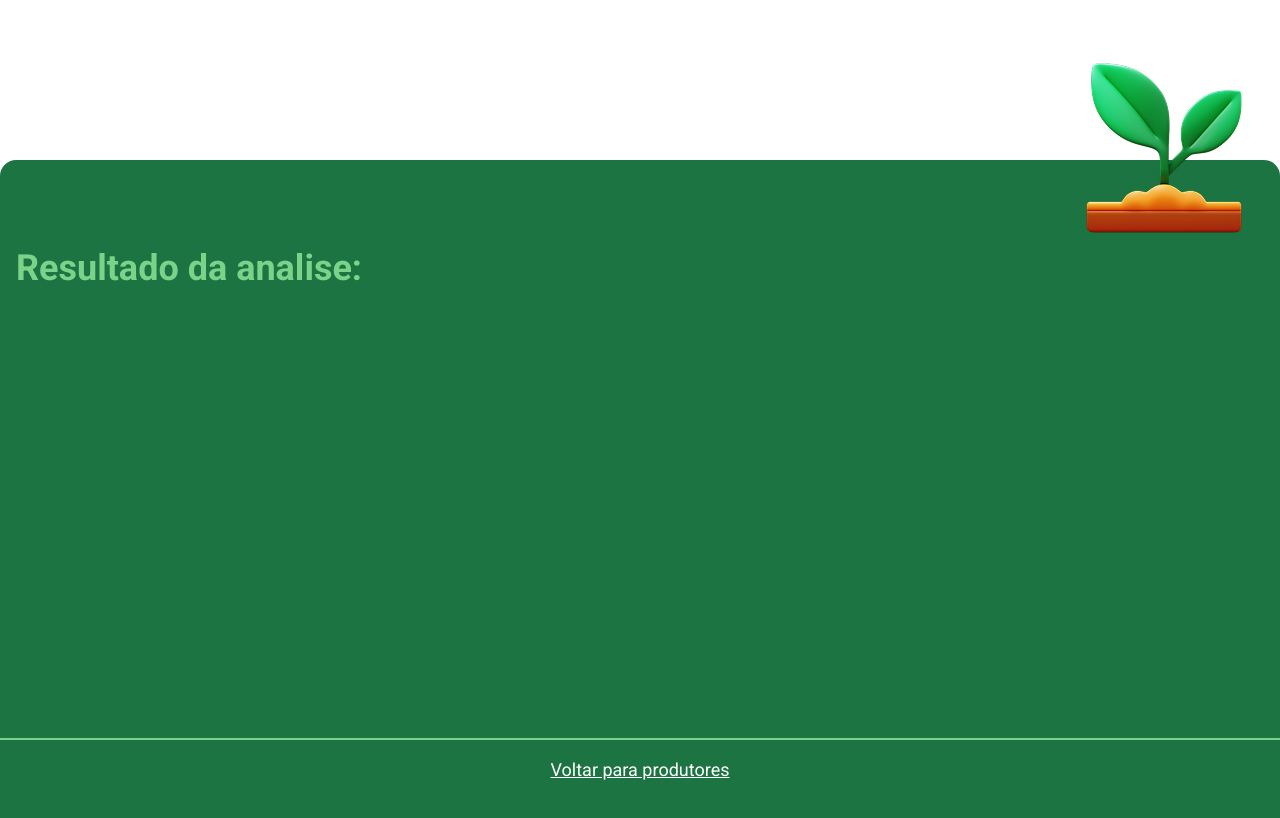
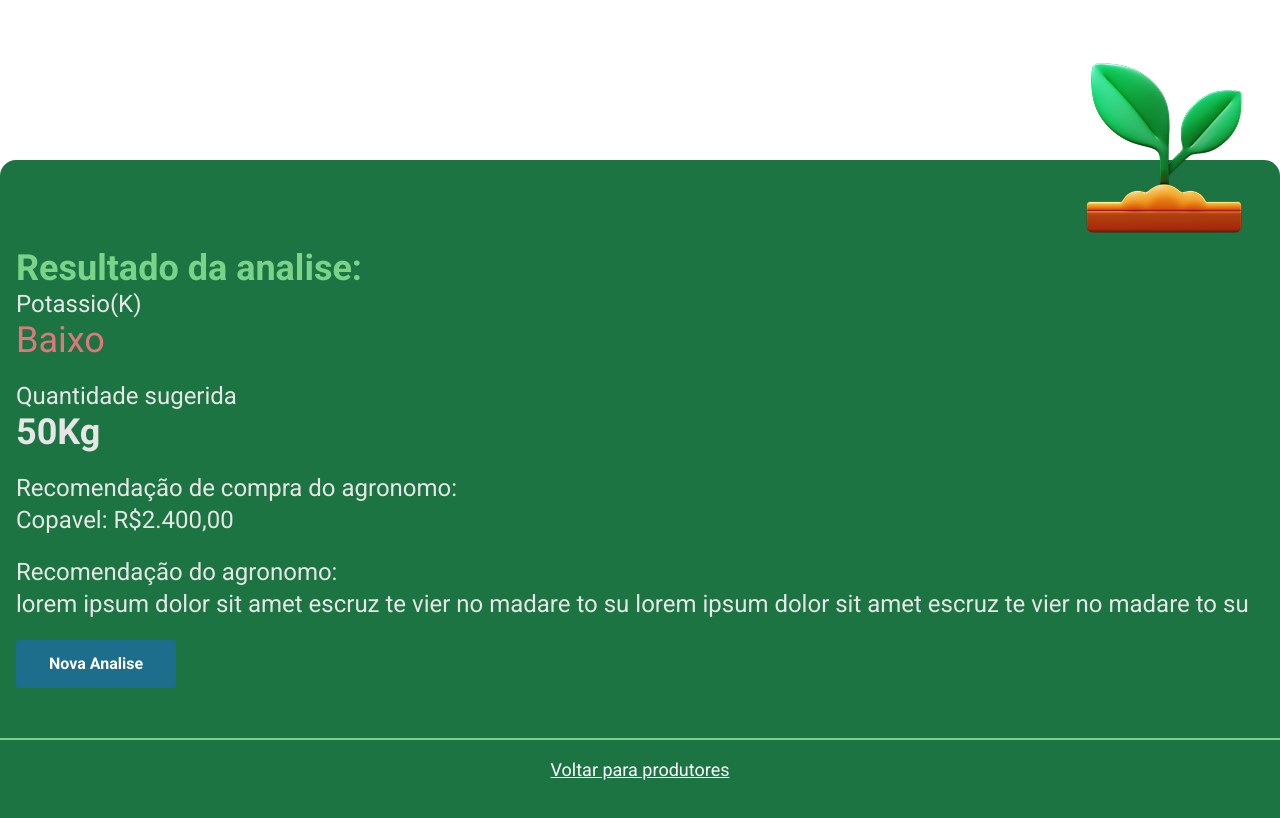
Before and after one commit to Fellyipe/hackaton_show_rural_digital_2025, a React (Vite) app in the folder frontend/: page /telaAgronomo in a window 1280 px wide. Shown: the top 818 px of the page. Built offline with nearby package versions, Linux system fonts and the light colour scheme.

Commit message:
telaAgronomo

```diff
--- a/frontend/src/Pages/TelaAgronomo/TelaAgronomo.jsx
+++ b/frontend/src/Pages/TelaAgronomo/TelaAgronomo.jsx
@@ -1,4 +1,3 @@
-import { List } from "@phosphor-icons/react";
 import Sprout from "../../assets/sprout.png";
 import Footer from "../../components/footer/Footer";
 
@@ -9,10 +8,42 @@ function TelaAgronomo() {
         <div className="flex w-full justify-end items-end">
           <img className="-mt-32" src={Sprout} alt="sprout" />
         </div>
-        <div>
+        <div className="space-y-5 flex-col items-center justify-center w-full">
           <span className="text-4xl text-emerald font-bold">
             Resultado da analise:
           </span>
+
+          <div>
+            <p className="text-2xl text-white-green">Potassio(K)</p>
+            <spam className="text-4xl text-red">Baixo</spam>
+          </div>
+          <div>
+            <p className="text-2xl text-white-green">Quantidade sugerida</p>
+            <spam className="text-4xl font-bold text-white-green">50Kg</spam>
+          </div>
+          <div>
+            <p className="text-2xl text-white-green">
+              Recomendação de compra do agronomo:
+            </p>
+            <spam className="text-2xl text-white-green">
+              Copavel: R$2.400,00
+            </spam>
+          </div>
+          <div>
+            <p className="text-2xl text-white-green">
+              Recomendação do agronomo:
+            </p>
+            <spam className="text-2xl text-white-green">
+              lorem ipsum dolor sit amet escruz te vier no madare to su lorem
+              ipsum dolor sit amet escruz te vier no madare to su
+            </spam>
+          </div>
+          <button
+            onClick={() => {}}
+            className="bg-secondary cursor-pointer text-white font-bold py-2 w-40 h-12 rounded hover:bg-emerald"
+          >
+            Nova Analise
+          </button>
         </div>
       </main>
 
```
